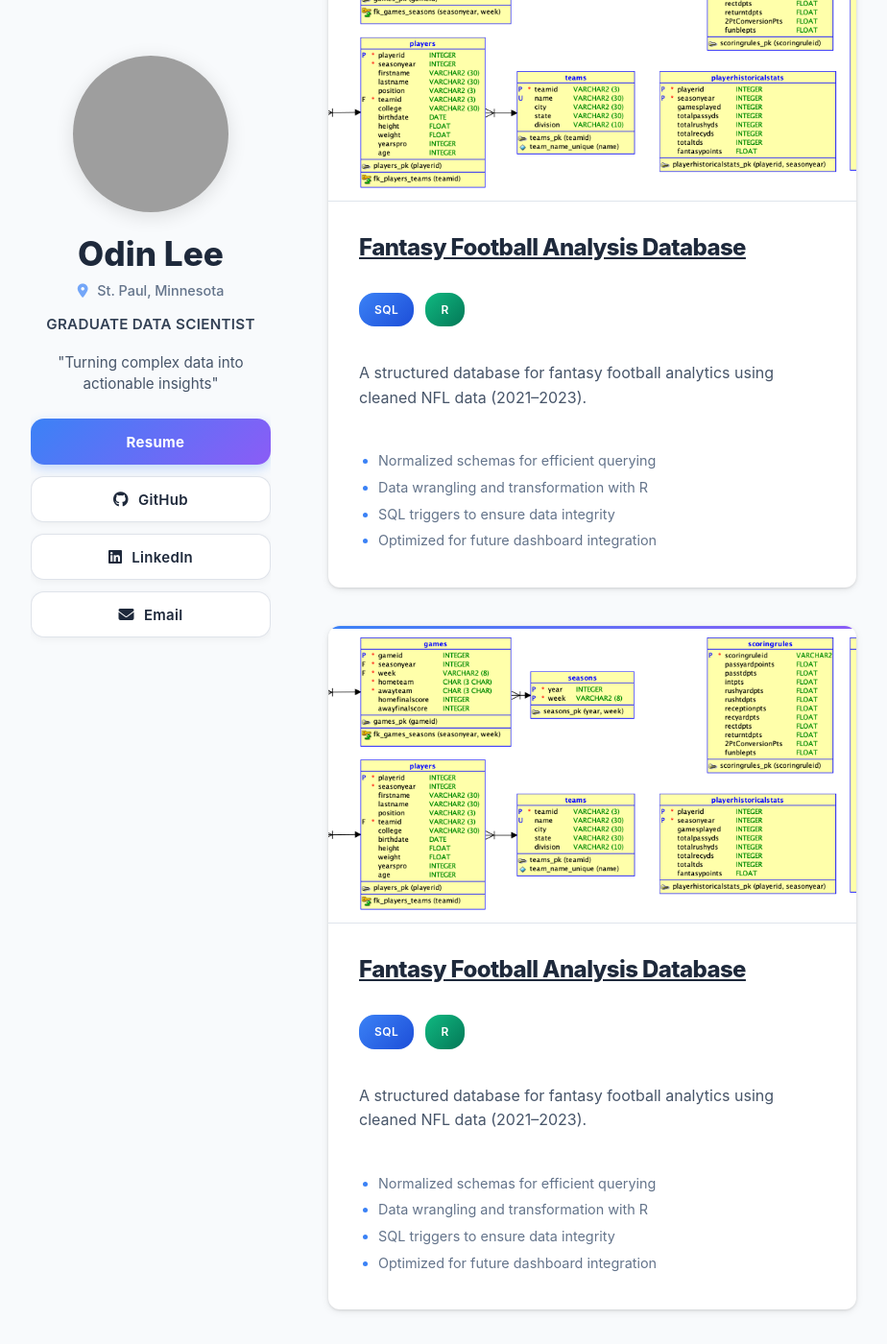
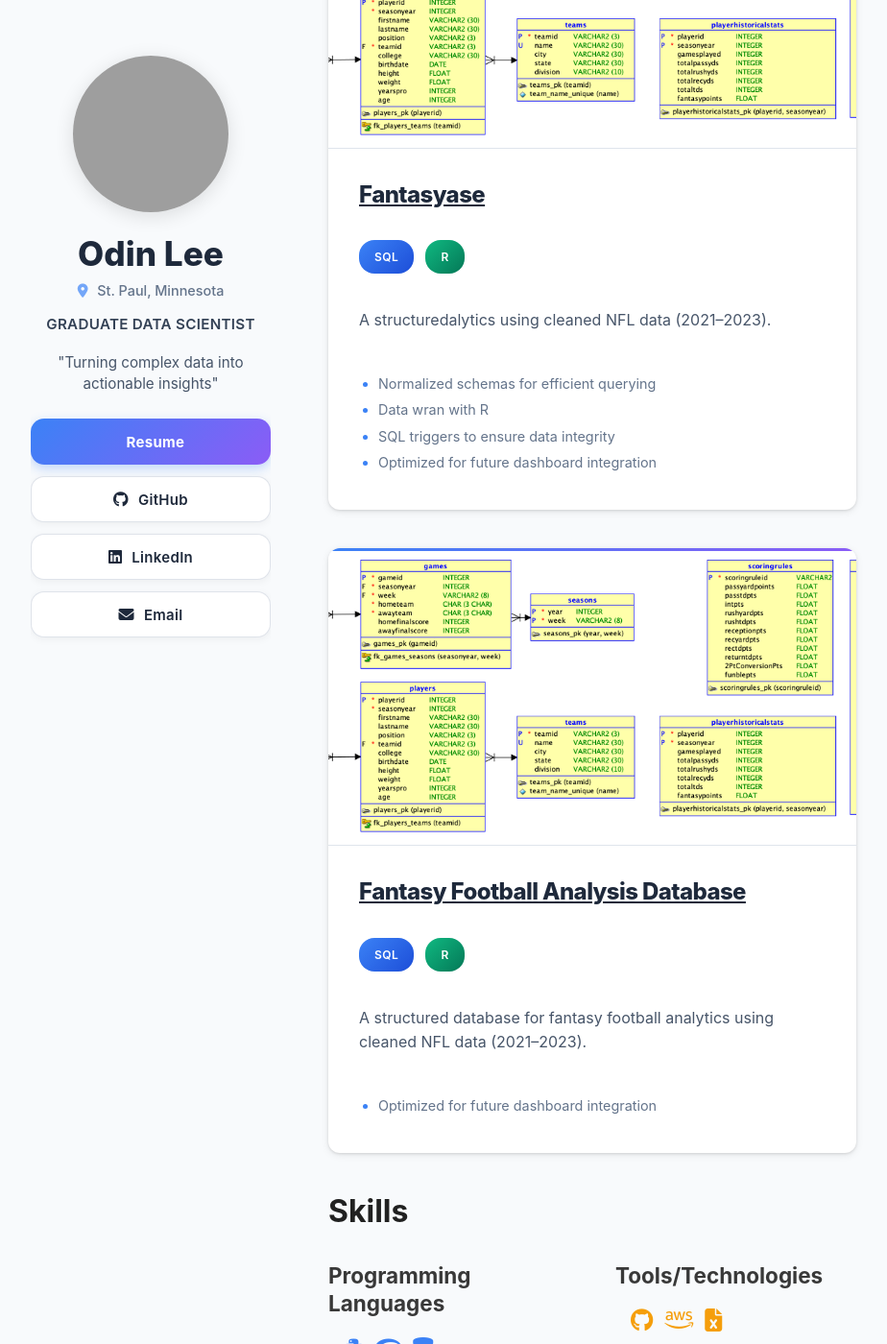
Before and after one commit to OdinLeePro/OdinLeePro.github.io, a Jekyll site: the page built from index.md, in a window 1280 px wide and 1400 px high, scrolled down 2671 px. Shown: the whole window at 96% size, without its empty margins (178-1102 px from the left). Built offline with Jekyll 4.4.1, drawn with Linux system fonts in a browser that asks for light colours; some of the changed text lies outside the part shown; grey boxes are pictures that could not be loaded.

Commit message:
Update index.md

```diff
--- a/index.md
+++ b/index.md
@@ -98,8 +98,31 @@ title: Portfolio
           A structured database for fantasy football analytics using cleaned NFL data (2021–2023).
         </p>
         <ul class="projectBullets">
+          <li>Normalize</li>
+          <li>Optimized for future dashboard integration</li>
+        </ul>
+      </div>
+    </a>
+
+    <!-- Project TEST -->
+    <a class="projectCard"
+       href="https://github.com/OdinLeePro/FantasyFootballAnalysisDB"
+       target="_blank" rel="noopener noreferrer"
+       aria-label="Open Fantasy Football Analysis Database on GitHub (opens in a new tab)">
+      <figure class="projectImg">
+        <img src="/assets/img/FinalProjectRationalModel.png" alt="Fantasy Football ER Diagram">
+      </figure>
+      <div class="projectBody">
+        <h3 class="projectTitle"><u>Fantasyase</u></h3>
+        <ul class="languageBadges">
+          <li>SQL</li><li>R</li>
+        </ul>
+        <p class="projectSummary">
+          A structuredalytics using cleaned NFL data (2021–2023).
+        </p>
+        <ul class="projectBullets">
           <li>Normalized schemas for efficient querying</li>
-          <li>Data wrangling and transformation with R</li>
+          <li>Data wran with R</li>
           <li>SQL triggers to ensure data integrity</li>
           <li>Optimized for future dashboard integration</li>
         </ul>
@@ -123,34 +146,6 @@ title: Portfolio
           A structured database for fantasy football analytics using cleaned NFL data (2021–2023).
         </p>
         <ul class="projectBullets">
-          <li>Normalized schemas for efficient querying</li>
-          <li>Data wrangling and transformation with R</li>
-          <li>SQL triggers to ensure data integrity</li>
-          <li>Optimized for future dashboard integration</li>
-        </ul>
-      </div>
-    </a>
-
-    <!-- Project TEST -->
-    <a class="projectCard"
-       href="https://github.com/OdinLeePro/FantasyFootballAnalysisDB"
-       target="_blank" rel="noopener noreferrer"
-       aria-label="Open Fantasy Football Analysis Database on GitHub (opens in a new tab)">
-      <figure class="projectImg">
-        <img src="/assets/img/FinalProjectRationalModel.png" alt="Fantasy Football ER Diagram">
-      </figure>
-      <div class="projectBody">
-        <h3 class="projectTitle"><u>Fantasy Football Analysis Database</u></h3>
-        <ul class="languageBadges">
-          <li>SQL</li><li>R</li>
-        </ul>
-        <p class="projectSummary">
-          A structured database for fantasy football analytics using cleaned NFL data (2021–2023).
-        </p>
-        <ul class="projectBullets">
-          <li>Normalized schemas for efficient querying</li>
-          <li>Data wrangling and transformation with R</li>
-          <li>SQL triggers to ensure data integrity</li>
           <li>Optimized for future dashboard integration</li>
         </ul>
       </div>
```
